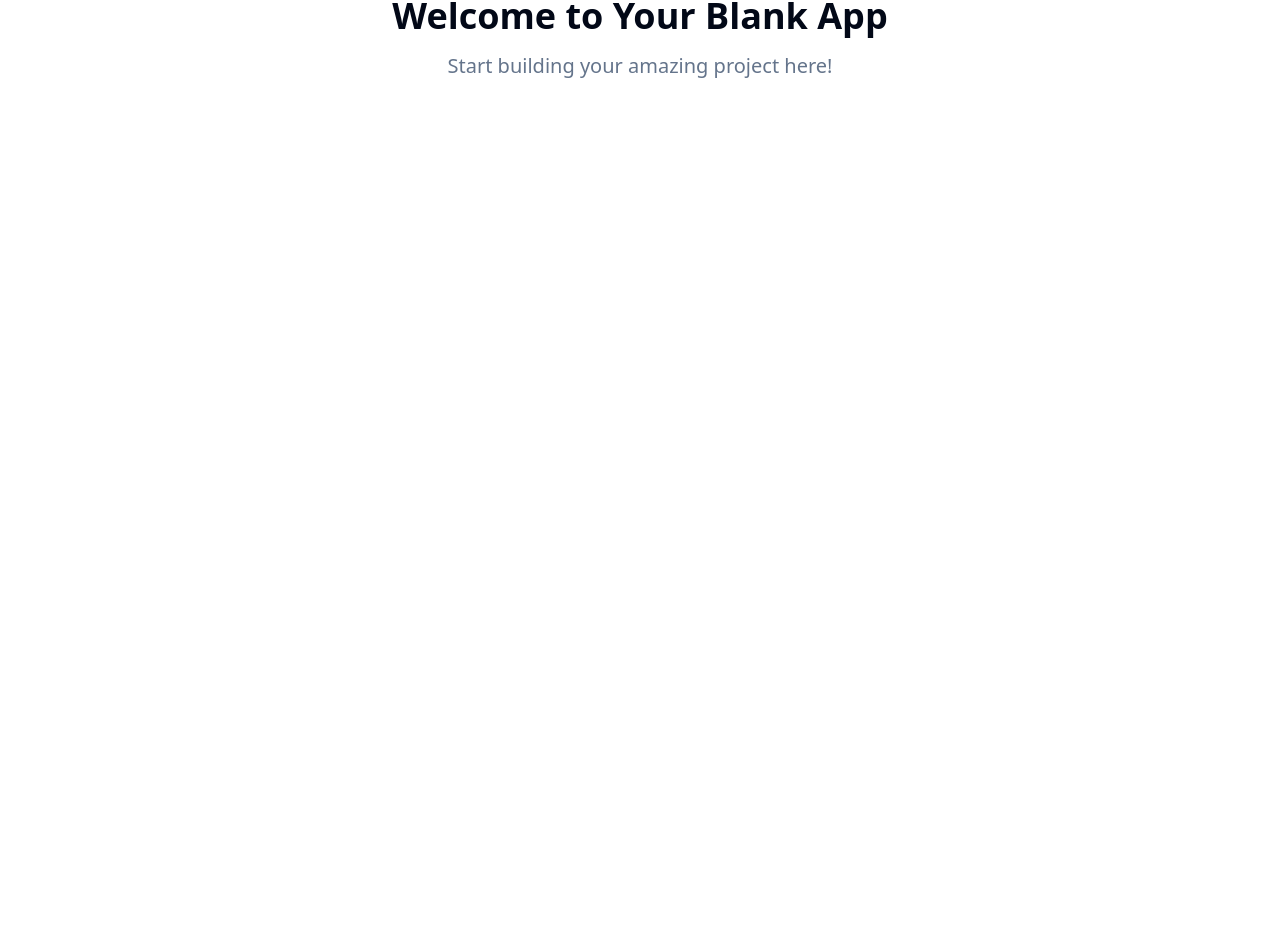
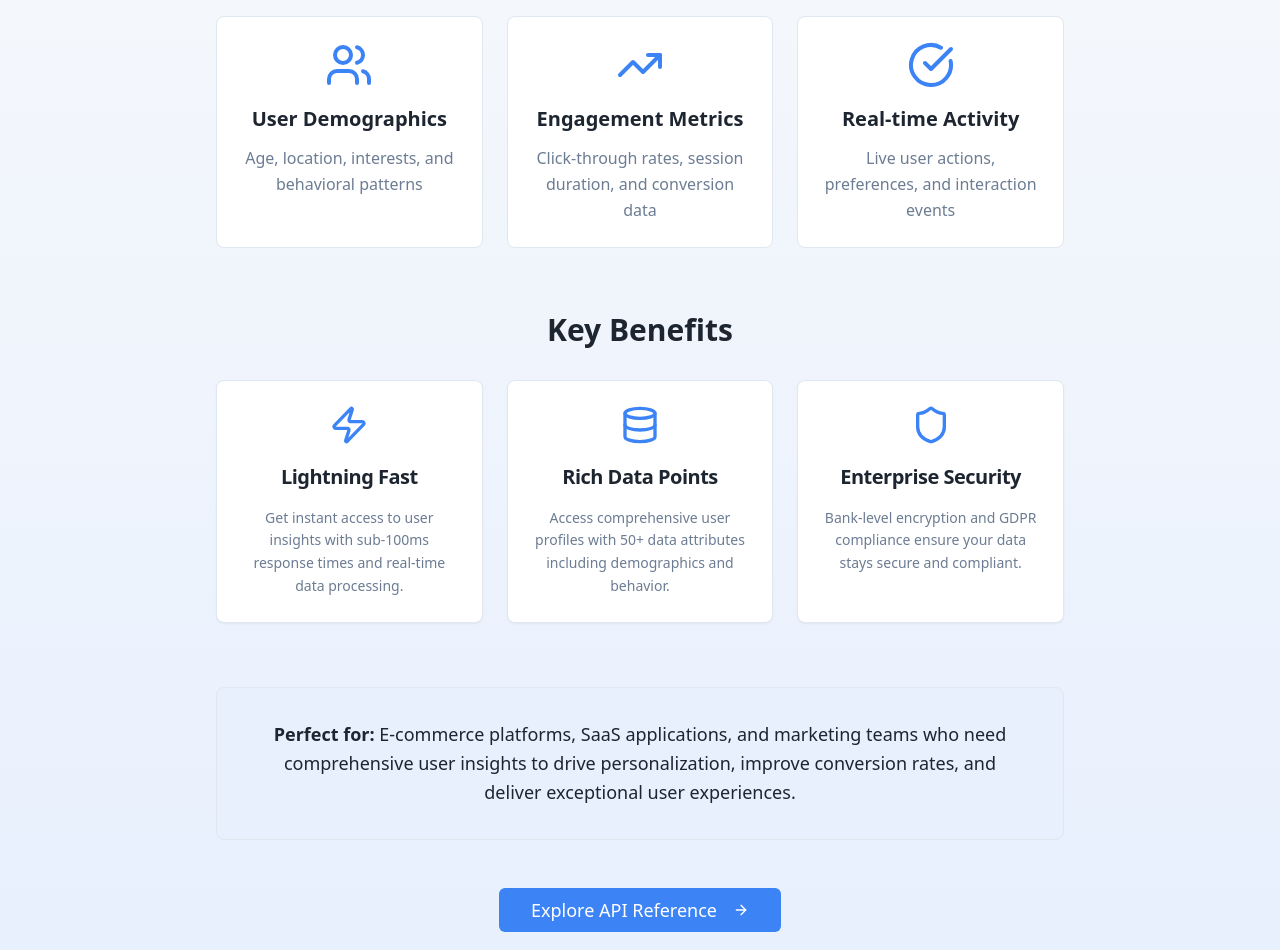
Before and after one commit to viktorcoder123/endpoint-overview-compass, a React (Vite) app: page / in a window 1280 px wide. Shown: the part 362-1312 px from the top of the page. Before the commit the page ends 800 px from the top, so only its background shows below. Built offline with nearby package versions, Linux system fonts and the light colour scheme.

Commit message:
Add API endpoint description page
Create a new page to describe an API endpoint, including title, subtitle, data points, benefits, use case, and a link to an API reference.

```diff
--- a/src/components/ui/button.tsx
+++ b/src/components/ui/button.tsx
@@ -5,11 +5,11 @@ import { cva, type VariantProps } from "class-variance-authority"
 import { cn } from "@/lib/utils"
 
 const buttonVariants = cva(
-  "inline-flex items-center justify-center gap-2 whitespace-nowrap rounded-md text-sm font-medium ring-offset-background transition-colors focus-visible:outline-none focus-visible:ring-2 focus-visible:ring-ring focus-visible:ring-offset-2 disabled:pointer-events-none disabled:opacity-50 [&_svg]:pointer-events-none [&_svg]:size-4 [&_svg]:shrink-0",
+  "inline-flex items-center justify-center gap-2 whitespace-nowrap rounded-md text-sm font-medium ring-offset-background transition-all duration-300 focus-visible:outline-none focus-visible:ring-2 focus-visible:ring-ring focus-visible:ring-offset-2 disabled:pointer-events-none disabled:opacity-50 [&_svg]:pointer-events-none [&_svg]:size-4 [&_svg]:shrink-0",
   {
     variants: {
       variant: {
-        default: "bg-primary text-primary-foreground hover:bg-primary/90",
+        default: "bg-primary text-primary-foreground hover:bg-primary/90 hover:shadow-elegant",
         destructive:
           "bg-destructive text-destructive-foreground hover:bg-destructive/90",
         outline:
@@ -18,6 +18,8 @@ const buttonVariants = cva(
           "bg-secondary text-secondary-foreground hover:bg-secondary/80",
         ghost: "hover:bg-accent hover:text-accent-foreground",
         link: "text-primary underline-offset-4 hover:underline",
+        gradient: "bg-gradient-primary text-primary-foreground hover:shadow-glow hover:scale-105 transform",
+        hero: "bg-primary text-primary-foreground hover:bg-primary-glow hover:shadow-elegant hover:scale-105 transform",
       },
       size: {
         default: "h-10 px-4 py-2",
--- a/src/index.css
+++ b/src/index.css
@@ -8,33 +8,45 @@ All colors MUST be HSL.
 
 @layer base {
   :root {
-    --background: 0 0% 100%;
-    --foreground: 222.2 84% 4.9%;
+    --background: 220 20% 98%;
+    --foreground: 215 25% 15%;
 
     --card: 0 0% 100%;
-    --card-foreground: 222.2 84% 4.9%;
+    --card-foreground: 215 25% 15%;
 
     --popover: 0 0% 100%;
-    --popover-foreground: 222.2 84% 4.9%;
+    --popover-foreground: 215 25% 15%;
 
-    --primary: 222.2 47.4% 11.2%;
-    --primary-foreground: 210 40% 98%;
+    --primary: 217 91% 60%;
+    --primary-foreground: 0 0% 100%;
+    --primary-glow: 217 91% 70%;
 
-    --secondary: 210 40% 96.1%;
-    --secondary-foreground: 222.2 47.4% 11.2%;
+    --secondary: 210 40% 96%;
+    --secondary-foreground: 215 25% 25%;
 
-    --muted: 210 40% 96.1%;
-    --muted-foreground: 215.4 16.3% 46.9%;
+    --muted: 210 40% 96%;
+    --muted-foreground: 215 15% 50%;
 
-    --accent: 210 40% 96.1%;
-    --accent-foreground: 222.2 47.4% 11.2%;
+    --accent: 217 91% 95%;
+    --accent-foreground: 217 91% 35%;
 
-    --destructive: 0 84.2% 60.2%;
-    --destructive-foreground: 210 40% 98%;
+    --destructive: 0 84% 60%;
+    --destructive-foreground: 0 0% 100%;
 
-    --border: 214.3 31.8% 91.4%;
-    --input: 214.3 31.8% 91.4%;
-    --ring: 222.2 84% 4.9%;
+    --border: 214 32% 91%;
+    --input: 214 32% 91%;
+    --ring: 217 91% 60%;
+
+    /* Custom gradient tokens */
+    --gradient-primary: linear-gradient(135deg, hsl(var(--primary)), hsl(var(--primary-glow)));
+    --gradient-subtle: linear-gradient(180deg, hsl(var(--background)), hsl(var(--accent)));
+
+    /* Shadow tokens */
+    --shadow-elegant: 0 10px 30px -10px hsl(var(--primary) / 0.15);
+    --shadow-glow: 0 0 40px hsl(var(--primary-glow) / 0.2);
+
+    /* Animation tokens */
+    --transition-smooth: all 0.3s cubic-bezier(0.4, 0, 0.2, 1);
 
     --radius: 0.5rem;
 
--- a/src/pages/Index.tsx
+++ b/src/pages/Index.tsx
@@ -1,11 +1,124 @@
-// Update this page (the content is just a fallback if you fail to update the page)
+import { Button } from "@/components/ui/button";
+import { Card, CardContent, CardDescription, CardHeader, CardTitle } from "@/components/ui/card";
+import { Database, Zap, Shield, ArrowRight, CheckCircle, TrendingUp, Users } from "lucide-react";
 
 const Index = () => {
+  const dataPoints = [
+    {
+      icon: Users,
+      title: "User Demographics",
+      description: "Age, location, interests, and behavioral patterns"
+    },
+    {
+      icon: TrendingUp,
+      title: "Engagement Metrics",
+      description: "Click-through rates, session duration, and conversion data"
+    },
+    {
+      icon: CheckCircle,
+      title: "Real-time Activity",
+      description: "Live user actions, preferences, and interaction events"
+    }
+  ];
+
+  const benefits = [
+    {
+      icon: Zap,
+      title: "Lightning Fast",
+      description: "Get instant access to user insights with sub-100ms response times and real-time data processing."
+    },
+    {
+      icon: Database,
+      title: "Rich Data Points",
+      description: "Access comprehensive user profiles with 50+ data attributes including demographics and behavior."
+    },
+    {
+      icon: Shield,
+      title: "Enterprise Security",
+      description: "Bank-level encryption and GDPR compliance ensure your data stays secure and compliant."
+    }
+  ];
+
   return (
-    <div className="min-h-screen flex items-center justify-center bg-background">
-      <div className="text-center">
-        <h1 className="text-4xl font-bold mb-4">Welcome to Your Blank App</h1>
-        <p className="text-xl text-muted-foreground">Start building your amazing project here!</p>
+    <div className="min-h-screen bg-gradient-subtle">
+      <div className="max-w-4xl mx-auto px-6 py-16">
+        {/* Hero Section */}
+        <div className="text-center mb-16">
+          <h1 className="text-5xl font-bold text-foreground mb-6 leading-tight">
+            User Analytics API
+          </h1>
+          <p className="text-xl text-muted-foreground mb-8 max-w-2xl mx-auto leading-relaxed">
+            Unlock powerful insights about your users with our comprehensive analytics endpoint.
+            Get real-time data, demographics, and behavioral patterns in a single API call.
+          </p>
+        </div>
+
+        {/* Data Points Section */}
+        <div className="mb-16">
+          <h2 className="text-3xl font-semibold text-foreground mb-8 text-center">
+            What's Included
+          </h2>
+          <div className="grid md:grid-cols-3 gap-6">
+            {dataPoints.map((point, index) => (
+              <div key={index} className="text-center p-6 rounded-lg bg-card border border-border hover:shadow-elegant transition-all duration-300">
+                <point.icon className="h-12 w-12 text-primary mx-auto mb-4" />
+                <h3 className="text-xl font-semibold text-card-foreground mb-3">
+                  {point.title}
+                </h3>
+                <p className="text-muted-foreground leading-relaxed">
+                  {point.description}
+                </p>
+              </div>
+            ))}
+          </div>
+        </div>
+
+        {/* Benefits Section */}
+        <div className="mb-16">
+          <h2 className="text-3xl font-semibold text-foreground mb-8 text-center">
+            Key Benefits
+          </h2>
+          <div className="grid md:grid-cols-3 gap-6">
+            {benefits.map((benefit, index) => (
+              <Card key={index} className="border-border hover:shadow-elegant transition-all duration-300 hover:scale-105">
+                <CardHeader className="text-center pb-4">
+                  <benefit.icon className="h-10 w-10 text-primary mx-auto mb-3" />
+                  <CardTitle className="text-xl">{benefit.title}</CardTitle>
+                </CardHeader>
+                <CardContent>
+                  <CardDescription className="text-center leading-relaxed">
+                    {benefit.description}
+                  </CardDescription>
+                </CardContent>
+              </Card>
+            ))}
+          </div>
+        </div>
+
+        {/* Use Case Section */}
+        <div className="text-center mb-12 p-8 bg-accent/50 rounded-lg border border-border">
+          <p className="text-lg text-foreground leading-relaxed max-w-3xl mx-auto">
+            <strong>Perfect for:</strong> E-commerce platforms, SaaS applications, and marketing teams
+            who need comprehensive user insights to drive personalization, improve conversion rates,
+            and deliver exceptional user experiences.
+          </p>
+        </div>
+
+        {/* CTA Section */}
+        <div className="text-center">
+          <Button
+            variant="hero"
+            size="lg"
+            className="text-lg px-8 py-4"
+            onClick={() => window.open('#', '_blank')}
+          >
+            Explore API Reference
+            <ArrowRight className="ml-2 h-5 w-5" />
+          </Button>
+          <p className="text-sm text-muted-foreground mt-4">
+            View detailed documentation, code examples, and authentication details
+          </p>
+        </div>
       </div>
     </div>
   );
--- a/tailwind.config.ts
+++ b/tailwind.config.ts
@@ -26,7 +26,8 @@ export default {
 				foreground: 'hsl(var(--foreground))',
 				primary: {
 					DEFAULT: 'hsl(var(--primary))',
-					foreground: 'hsl(var(--primary-foreground))'
+					foreground: 'hsl(var(--primary-foreground))',
+					glow: 'hsl(var(--primary-glow))'
 				},
 				secondary: {
 					DEFAULT: 'hsl(var(--secondary))',
@@ -89,6 +90,17 @@ export default {
 			animation: {
 				'accordion-down': 'accordion-down 0.2s ease-out',
 				'accordion-up': 'accordion-up 0.2s ease-out'
+			},
+			backgroundImage: {
+				'gradient-primary': 'var(--gradient-primary)',
+				'gradient-subtle': 'var(--gradient-subtle)'
+			},
+			boxShadow: {
+				'elegant': 'var(--shadow-elegant)',
+				'glow': 'var(--shadow-glow)'
+			},
+			transitionTimingFunction: {
+				'smooth': 'var(--transition-smooth)'
 			}
 		}
 	},
```
